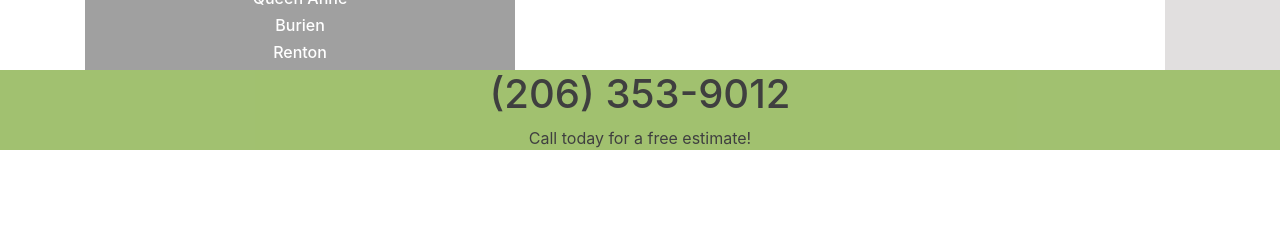
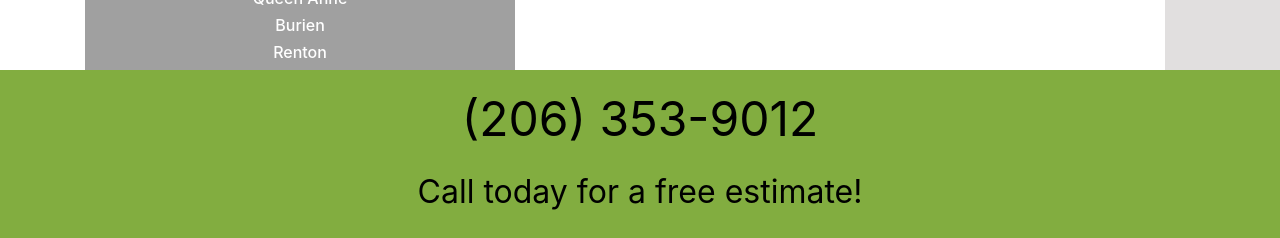
Before and after one commit to rogerdav/ocdwebsite, a React (Create React App) app: page /#/ in a window 1280 px wide. Shown: the part 1960-2198 px from the top of the page. Before the commit the page ends 2110 px from the top, so only its background shows below. Built offline with nearby package versions, Linux system fonts and the light colour scheme; no server answers.

Commit message:
fixed errors in spelling grammar

```diff
--- a/src/aboutmandy.js
+++ b/src/aboutmandy.js
@@ -12,7 +12,7 @@ class AboutMandy extends Component {
         <img src={require('./pics/mandy.jpg')} alt="Mandy Davenport" ></img>
 
         <p>
-        After the birth of my son I realized that I didn't want to go back to working in a outside sales position that required traveling, and being away for days or weeks at a time.
+        After the birth of my child I realized that I didn't want to go back to working in an outside sales position that required traveling, and being away for days or weeks at a time.
         </p>
         <p>
         A good friend suggested that I start a cleaning business.
@@ -26,10 +26,10 @@ class AboutMandy extends Component {
         </p>
         <p>
         Whether it's getting a bed and breakfast ready for a guests.<br />
-        Helping to organize a space<br />
+        Helping to organize a space.<br />
         Doing a move in or move out clean so that the new owner or tenant has a ready to move in home.<br />
-        Cleaning a office space so that people can walk in and start the day in a organized and clean work space.<br />
-        Or organizing an area that has been bothering a client<br />
+        Cleaning an office space so that people can walk in and start the day in an organized and clean work space.<br />
+        Or organizing an area that has been bothering a client.<br />
         If it requires, cleaning or organizing in anyway, OCD Crew is the company for you.<br />
         </p>
 
--- a/src/aboutocd.js
+++ b/src/aboutocd.js
@@ -9,7 +9,7 @@ class AboutOcd extends Component {
           OCD Crew
         </p>
         <p>
-        We are a full service cleaning company built for the now, we partner with our clients to help them in their busy lives to ensure they have the time for what matters most to them.</p>
+        We are a full service cleaning company built for the now. We partner with our clients to help them in their busy lives to ensure they have the time for what matters most to them.</p>
         <p>
         All our services are customizable to accommodate our clients needs, whether cleaning, organizing or both.
         We pride ourselves on offering, personalized, professional work time after time.
@@ -17,7 +17,7 @@ class AboutOcd extends Component {
         <p>
         Unlike many other companies we do not make you clean up before we visit.<br />
         We are pet friendly.<br />
-        We listen to your needs and work with your budget<br />
+        We listen to your needs and work with your budget.<br />
         We provide all cleaning supplies.<br />
         Free estimates and in home consultations.<br />
         We take great pride in providing you with services that exceed your expectations.<br />
--- a/src/callmodal.js
+++ b/src/callmodal.js
@@ -1,5 +1,5 @@
 import React from 'react';
-import { Button, Modal, ModalHeader, ModalBody, ModalFooter, Form, FormGroup, Label, Input, FormText, FormFeedback } from 'reactstrap';
+import { Button, Modal, ModalHeader, ModalBody, ModalFooter, Form, FormGroup, Label, Input } from 'reactstrap';
 import sendEmail from './sendemail';
 import './style/callmodal.css';
 
@@ -22,7 +22,7 @@ class ModalCall extends React.Component {
     this.toggle = this.toggle.bind(this);
     this.submitCallRequest = this.submitCallRequest.bind(this);
     this.resetState = this.resetState.bind(this);
-    // this.callback = this.callback.bind(this);
+
   }
 
   toggle() {
@@ -102,7 +102,7 @@ class ModalCall extends React.Component {
           </ModalBody>
           <ModalFooter>
             <Button className="submitbutton"color="primary" onClick={() => this.submitCallRequest(this.resetState)}>Submit Request</Button>
-            <Button color="secondary" onClick={this.props.onClick}>Cancel</Button>
+            <Button color="secondary" onClick={this.resetState}>Cancel</Button>
           </ModalFooter>
         </Modal>
       </div>
--- a/src/employmodal.js
+++ b/src/employmodal.js
@@ -1,5 +1,5 @@
 import React from 'react';
-import { Button, Modal, ModalHeader, ModalBody, ModalFooter, Form, FormGroup, Label, Input, FormText } from 'reactstrap';
+import { Button, Modal, ModalHeader, ModalBody, ModalFooter, Form, FormGroup, Label, Input } from 'reactstrap';
 import sendEmail from './sendemail';
 import './style/workforus.css';
 import './style/callmodal.css';
@@ -53,26 +53,12 @@ class ModalEmployment extends React.Component {
       message: '',
       file: '',
       submitted: false,
-      resume: [],
       subject: 'Job Application',
 
     });
     this.toggle();
 
   }
-
-  // submitApplication() {
-  //   let fileArray = this.state.message.split('\n');
-  //   this.setState(prevState => ({
-  //     resume : fileArray,
-  //     message: '',
-  //    }), function() {
-  //      this.toggle();
-  //      sendEmail(this.state);
-
-  //    })
-
-  // }
 
   submitApplication(callback) {
 
@@ -126,7 +112,7 @@ class ModalEmployment extends React.Component {
           </ModalBody>
           <ModalFooter>
             <Button color="primary" onClick={() => this.submitApplication(this.resetState)}>Submit Application</Button>
-            <Button color="secondary" onClick={this.props.onClick}>Cancel</Button>
+            <Button color="secondary" onClick={this.resetState}>Cancel</Button>
           </ModalFooter>
         </Modal>
       </div>
--- a/src/footer.js
+++ b/src/footer.js
@@ -1,5 +1,4 @@
 import React, { Component} from 'react';
-import {Jumbotron} from 'react-bootstrap';
 import './style/footer.css';
 
 class PageFooter extends Component {
@@ -7,7 +6,7 @@ class PageFooter extends Component {
   render() {
     return (
       <div className="pagefooter" >
-          <h1>(206) 353-9012</h1>
+          <p>(206) 353-9012</p>
           <p>
             Call today for a free estimate!
           </p>
--- a/src/giftcard.js
+++ b/src/giftcard.js
@@ -1,13 +1,25 @@
 import React, { Component } from "react";
 import { Container, Row, Col} from 'reactstrap';
-import './style/services.css';
+import './style/giftcard.css';
 
 class GiftCard extends Component {
   render() {
     return (
-      <div className="Gift Of Time">
+      <div className="giftOfTime">
         <p className="contentheading">Give the Gift of Time</p>
-        <h5>Gift Cards Avaliable on Request</h5>
+        <div className="giftContent">
+        <p>The gift of time is a thoughtfull gift, perfect for you partner, friends, family or collegues.</p>
+        <p>They are great for :<br />
+        &#8226; Birthdays<br />
+        &#8226; Anniversaries<br />
+        &#8226; Those with a busy schedule<br />
+        &#8226; A newborn in the house<br />
+        &#8226; Dealing with recovery from illness or Surgery</p>
+        <p>Contact us to get a gift certificate that work best for their needs.</p>
+
+
+
+        </div>
 
 
 
--- a/src/style/footer.css
+++ b/src/style/footer.css
@@ -1,9 +1,21 @@
 .pagefooter {
   background-color: #82ad40;
   color: black;
-  opacity: 0.75;
+  opacity: 1;
 
 }
 .pagefooter p {
   margin-bottom: 0%;
 }
+
+.pagefooter p:first-child {
+  font-size: 3em;
+  padding-top: 1%;
+  padding-bottom: 0;
+  margin-top: 0;
+}
+.pagefooter p:last-child {
+  margin-top: 1%;
+  font-size: 2em;
+  padding-bottom: 2%;
+}
--- /dev/null
+++ b/src/style/giftcard.css
@@ -0,0 +1,8 @@
+.giftOfTime {
+  text-align: left;
+
+}
+
+p {
+  margin-top: 3%;
+}
```
